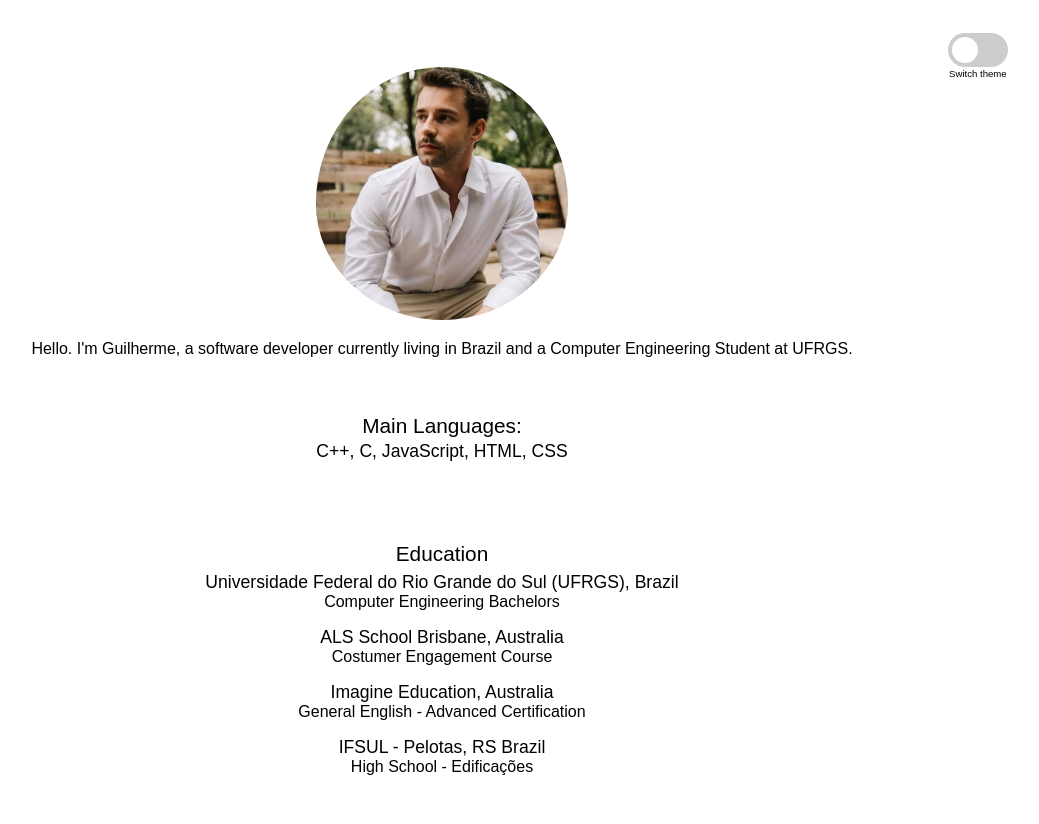
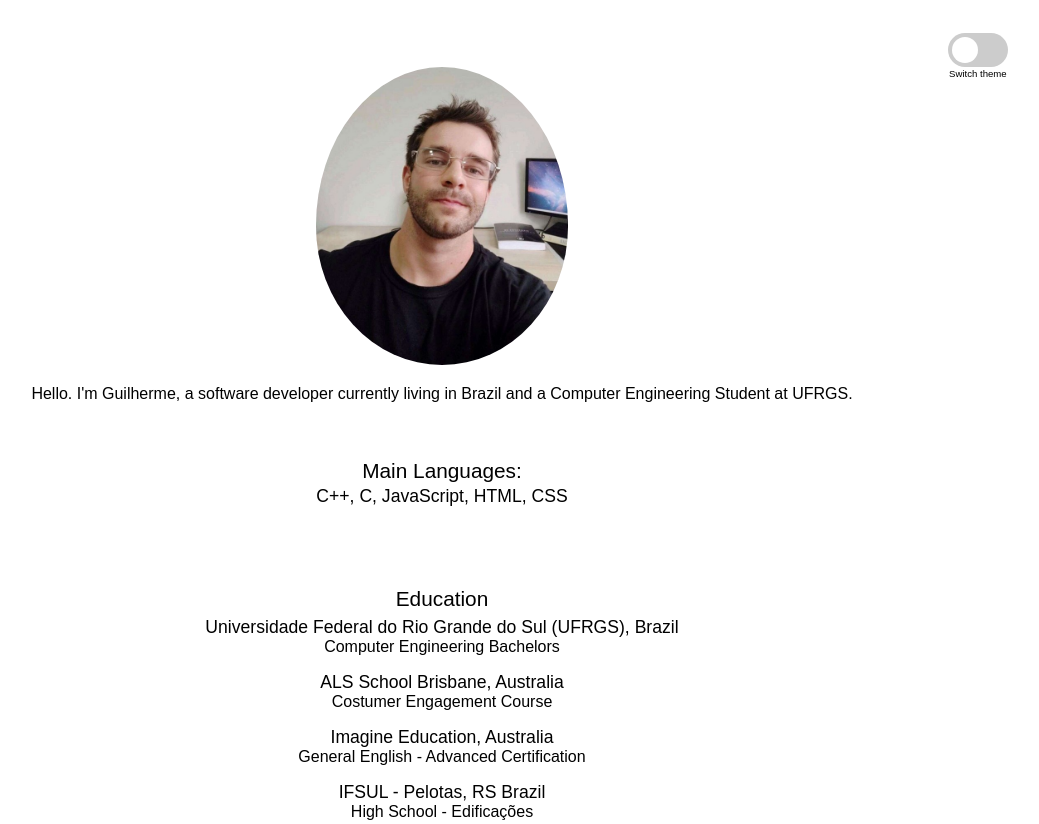
Before and after one commit to guilhermeiepsen/website, a plain HTML site: page index.html in a window 1280 px wide. Shown: the top 824 px of the page, without its empty margins (198-1237 px from the left). Drawn offline with Linux system fonts and the light colour scheme.

Commit message:
mudar foto

```diff
--- a/index.html
+++ b/index.html
@@ -27,7 +27,7 @@
 
 
 		<div class="presenting-flexbox">
-			<img class="main-picture" src="images/linkedin_img2.png">
+			<img class="main-picture" src="images/foto.jpg">
 
 			<div class="presenting-paragraph">
 				Hello. I'm Guilherme, a software developer currently living in Brazil and a Computer Engineering Student at
```
Also changed, not shown: images/foto.jpg (added), images/foto_square.jpg (added).
